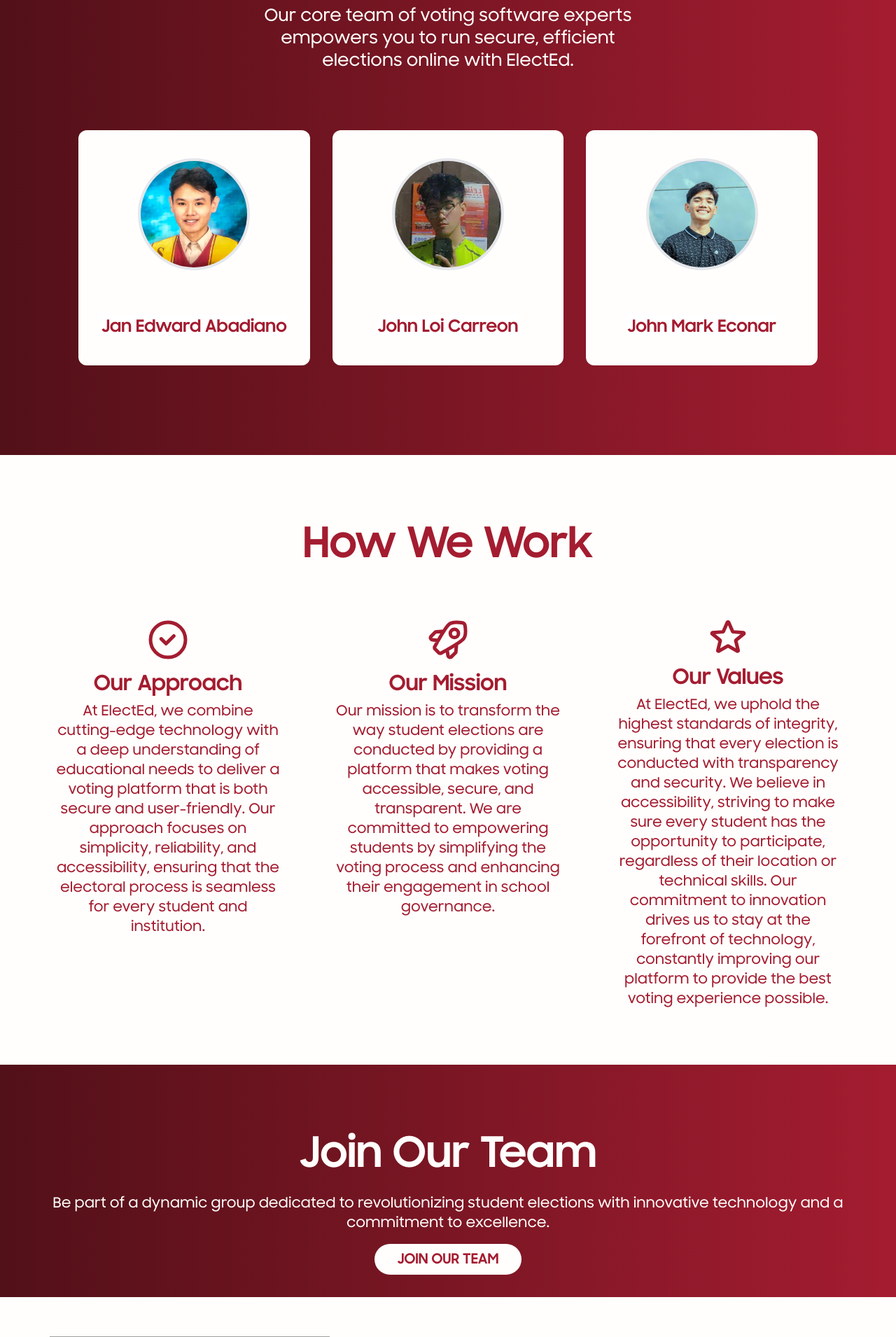
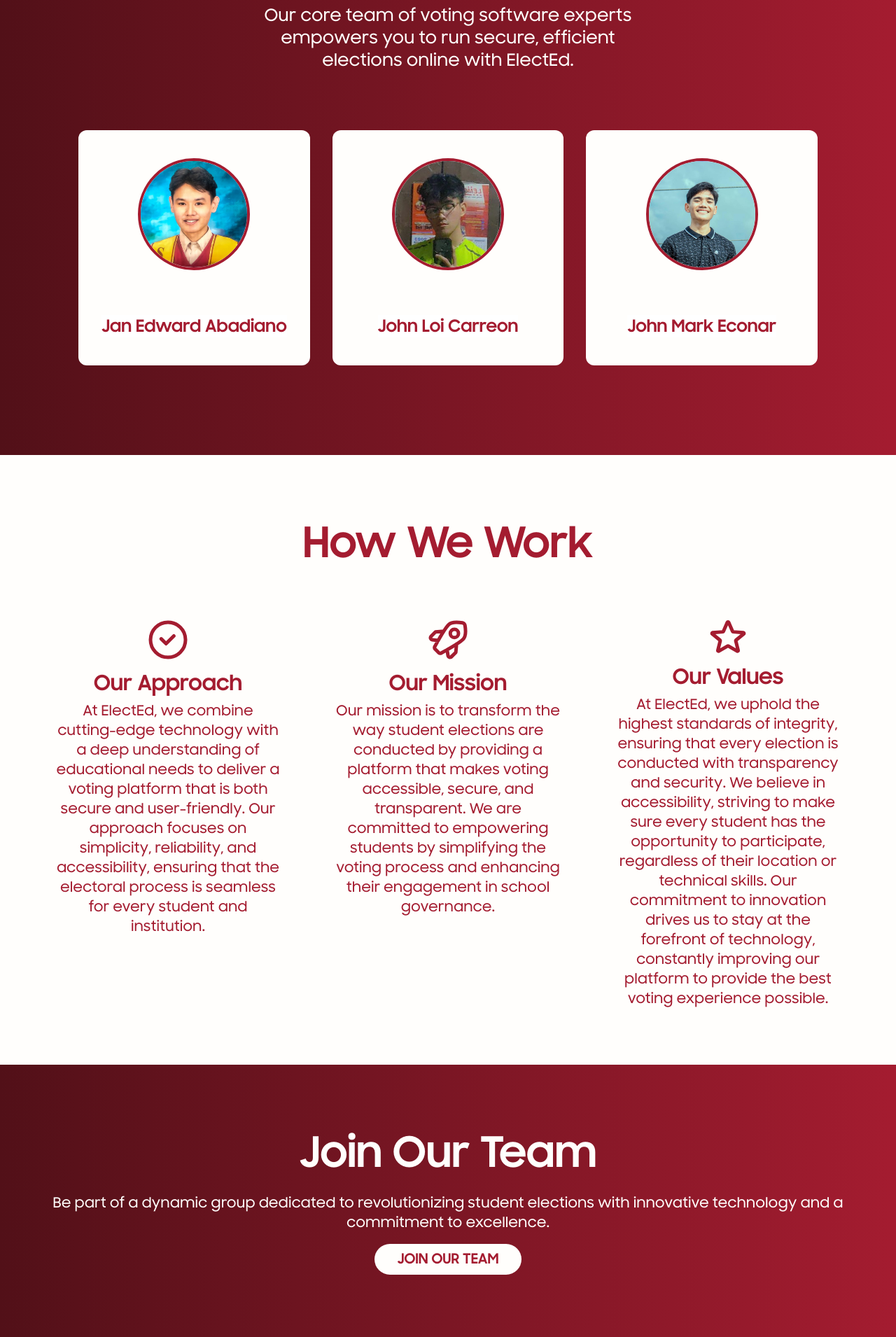
Before and after one commit to nezuuuuuuu/ElectEd, a Django app: page /about/ in a window 1280 px wide. Shown: the part 650-2560 px from the top of the page at 70% size. Run offline with Django 5.2, Linux system fonts and the light colour scheme; some libraries are stand-ins or nearby versions; grey boxes are pictures that could not be loaded.

Commit message:
Finalizing merged landing page

```diff
--- a/landing_page/templates/landingpage/about.html
+++ b/landing_page/templates/landingpage/about.html
@@ -12,7 +12,7 @@
         />
     </div>
       <!-- {/* ABOUT US TEXT */} -->
-    <div class='flex flex-col items-center justify-center gap-8 mx-auto mt-8 pt-24 pb-24 text-center'>
+    <div class='container flex flex-col items-center justify-center gap-8 mx-auto mt-8 pt-24 pb-24 text-center'>
         <h1 class='text-6xl font-bold text-maroon pt-2'>About Us</h1>
         <p class='text-3xl font-semibold'>
             <span class='text-maroon'>ElectEd</span> is an <span class='text-maroon'>Advanced Online Voting Platform </span>
@@ -120,7 +120,7 @@
 
 
         <!-- {/* JOIN OUR TEAM */} -->
-    <div class='flex flex-col items-center justify-center pt-24 text-center bg-gradient-to-r from-dmaroon to-maroon text-white2'>
+    <div class='flex flex-col items-center justify-center py-24 text-center bg-gradient-to-r from-dmaroon to-maroon text-white2'>
         <div class='container'>
         <h1 class='text-6xl font-bold mb-7'>Join Our Team</h1>
 
@@ -128,7 +128,7 @@
             Be part of a dynamic group dedicated to revolutionizing student elections with innovative technology and a commitment to excellence.
         </p>
 
-        <button class='px-8 py-2 mb-8 text-xl font-bold rounded-full bg-white2 text-maroon'>
+        <button class='px-8 py-2 text-xl font-bold rounded-full bg-white2 text-maroon'>
             JOIN OUR TEAM
         </button>
         </div>
--- a/theme/static/css/dist/styles.css
+++ b/theme/static/css/dist/styles.css
@@ -1333,6 +1333,11 @@
   padding-bottom: 1.25rem;
 }
 
+.py-24 {
+  padding-top: 6rem;
+  padding-bottom: 6rem;
+}
+
 .pb-24 {
   padding-bottom: 6rem;
 }
@@ -1583,6 +1588,11 @@
   font-style: normal;
 }
 
+.border-maroon {
+  --tw-border-opacity: 1;
+  border-color: rgb(164 28 48 / var(--tw-border-opacity)) /* #a41c30 */;
+}
+
 .hover\:border-maroon:hover {
   --tw-border-opacity: 1;
   border-color: rgb(164 28 48 / var(--tw-border-opacity));
```
Also changed, not shown: theme/static_src/tailwind.config.js (+24 -1 lines).
